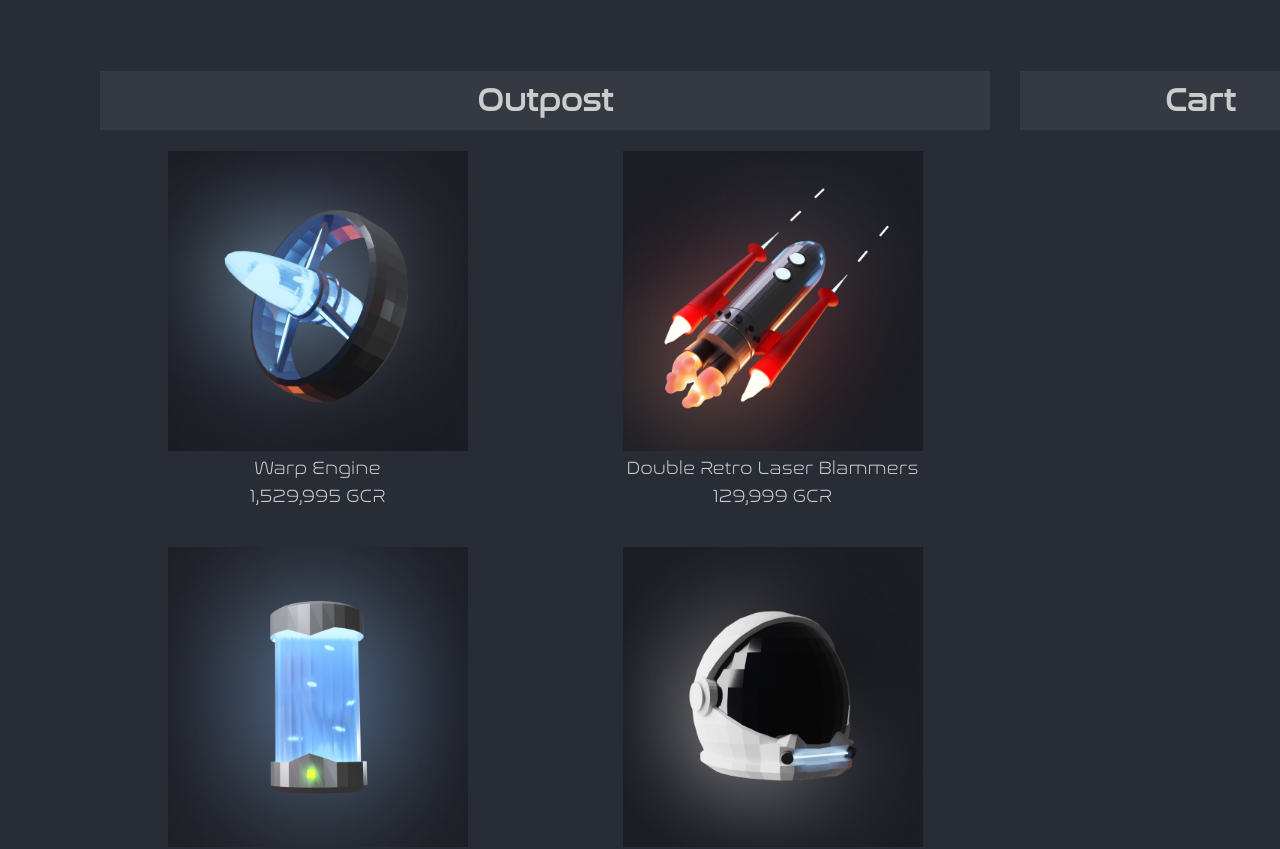
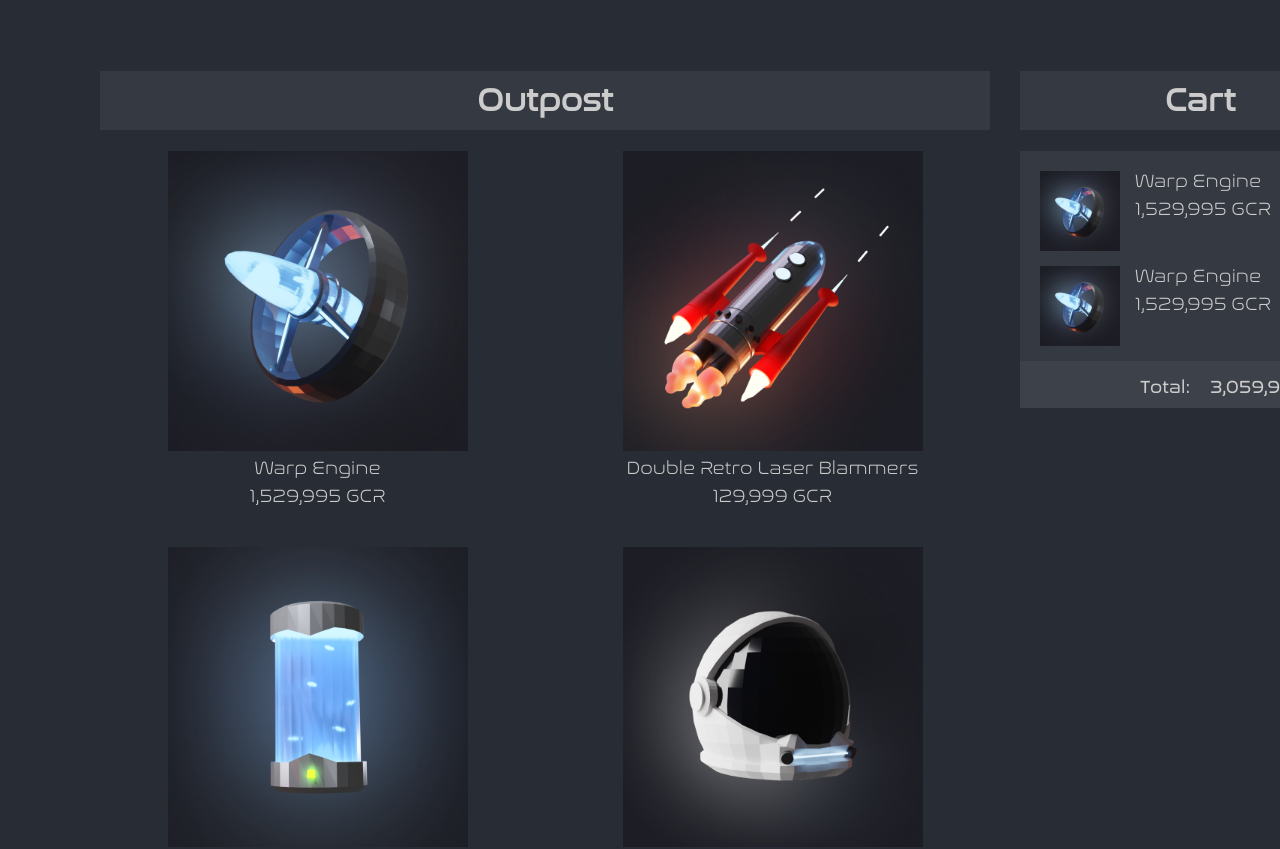
Before and after one commit to lightspeed-academy/lightspeed-react-cosmic-traders, a React (Create React App) app: page /outpost in a window 1280 px wide. Shown: the top 849 px of the page. Built offline with nearby package versions, Linux system fonts and the light colour scheme.

Commit message:
13-HandlingEvents Complete

```diff
--- /dev/null
+++ b/src/cart/Cart.js
@@ -0,0 +1,23 @@
+import CartItem from './CartItem'
+import styles from './Cart.module.css'
+import { toCurrencyFormat } from '../utils/format-utils'
+
+const getCartTotal = (cart) => {
+  return toCurrencyFormat(cart.reduce((sum, cur) => sum + (cur.price || 0), 0))
+}
+
+function Cart({ cart }) {
+  return (
+    <div className={styles.cart}>
+      <ul>
+        {cart.map((product, i) => <CartItem cartItem={product} key={'cart' + i} />)}
+        <li className={styles.cartTotal}>
+          <div className={styles.totalLabel}>Total:</div>
+          <div>{getCartTotal(cart)}</div>
+        </li>
+      </ul>
+    </div>
+  )
+}
+
+export default Cart
--- /dev/null
+++ b/src/cart/Cart.module.css
@@ -0,0 +1,41 @@
+.cart {
+  background-color: #353941;
+  padding: 20px;
+  font-size:18px;
+}
+
+.cartItem {
+  display:flex;
+  justify-content: space-between;
+  padding:10px;
+}
+
+.cartItem img {
+  width:50px;
+}
+
+.flexCenter {
+  display: flex;
+  align-items: center;
+}
+
+.checkoutButton {
+  font-size:24px;
+  padding: 15px 10px;
+  margin-bottom: 10px;
+}
+
+.cartTotal {
+  display: flex;
+  padding: 10px;
+  justify-content: flex-end;
+  background-color: #3D4149;
+  margin-left: -20px;
+  margin-right: -20px;
+  padding-right: 30px;
+  margin-bottom: -20px;
+}
+
+.totalLabel {
+  margin-right:20px;
+}
--- /dev/null
+++ b/src/cart/CartItem.js
@@ -0,0 +1,16 @@
+import styles from './CartItem.module.css'
+import { toCurrencyFormat } from '../utils/format-utils'
+
+function CartItem(props) {
+  return (
+    <li className={styles.cartItem}>
+      <img className={styles.cartItemImage} src={require(`../images/${props.cartItem.image}`)} alt="" />
+      <div className={styles.cartItemDetails}>
+        <div className={styles.title}>{props.cartItem.name}</div>
+        <div className={styles.price}>{toCurrencyFormat(props.cartItem.price)}</div>
+      </div>
+    </li>
+  )
+}
+
+export default CartItem
--- /dev/null
+++ b/src/cart/CartItem.module.css
@@ -0,0 +1,34 @@
+.cartItem {
+  position: relative;
+  display: flex;
+  margin-bottom: 15px;
+}
+
+.cartItemImage {
+  width: 80px;
+  background-color: #1D1E25;
+}
+
+.cartItemDetails {
+  display: flex;
+  flex-direction: column;
+  margin: -7px 0 0 15px;
+  width: 100%;
+}
+
+.cartItemDetails, .cartItemDetails .title {
+  font-family: nasalization-light;
+  font-size: 18px;
+}
+
+.inventory {
+  display: block;
+  position: absolute;
+  padding: 6px 10px;
+  left: -9px;
+  top: -8px;
+  background-color: #5D38C4;
+  border-radius: 30px;
+  font-size: 14px;
+  opacity: .85
+}
--- a/src/outpost/Outpost.js
+++ b/src/outpost/Outpost.js
@@ -1,14 +1,34 @@
 import styles from './Outpost.module.scss'
 import ProductListing from '../products/ProductListing'
+import Cart from '../cart/Cart'
 
 export default function Outpost() {
+  const cart = [{
+    "name": "Warp Engine",
+    "price": 1529995,
+    "image": "warp-engine.png"
+  }, {
+    "name": "Warp Engine",
+    "price": 1529995,
+    "image": "warp-engine.png"
+  }];
+
+  function addToCart(product) {
+    cart.push(product)
+    console.log('addToCart', cart)
+  }
+
+
   return (
     <>
       <div className={styles.mainLeft}>
         <h1 className="section-header">Outpost</h1>
-        <ProductListing />
+        <ProductListing addToCart={addToCart} />
       </div>
-      <div className={styles.rightSidebar}><h2 className="section-header">Cart</h2></div>
+      <div className={styles.rightSidebar}>
+        <h2 className="section-header">Cart</h2>
+        <Cart cart={cart} />
+      </div>
     </>
   );
 }
--- a/src/products/Product.js
+++ b/src/products/Product.js
@@ -1,10 +1,13 @@
 import styles from './Product.module.scss'
 import { toCurrencyFormat } from '../utils/format-utils'
 
-function Product({ productData }) {
+function Product({ productData, addToCart }) {
   return (
     <>
       <div className={styles.productImage}>
+        <button
+          className={`button ${styles.addToCart}`}
+          onClick={() => addToCart(productData)}>Add to cart</button>
         <img src={require(`../images/${productData.image}`)} alt="" />
       </div>
       <div className={styles.productDetails}>
--- a/src/products/ProductListing.js
+++ b/src/products/ProductListing.js
@@ -7,7 +7,7 @@ function ProductListing(props) {
     <ul className={styles.products}>
       {products.map((product, idx) => (
         <li key={idx} >
-          <Product productData={product} />
+          <Product productData={product} addToCart={props.addToCart} />
         </li>)
       )}
     </ul>
```
